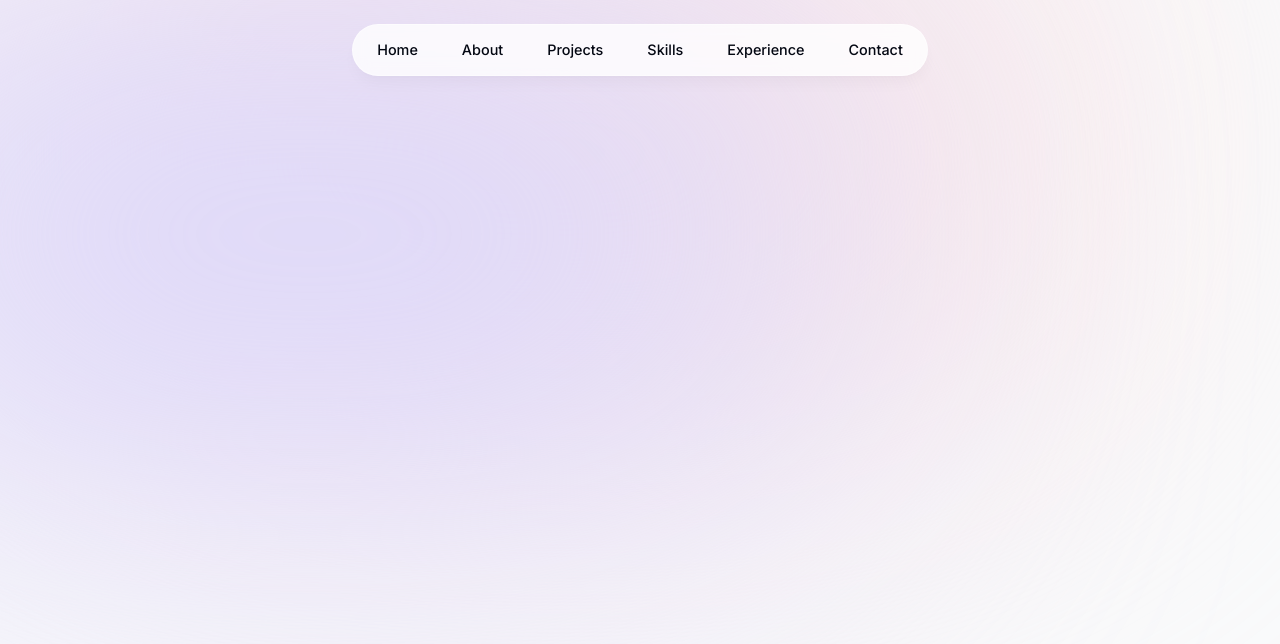
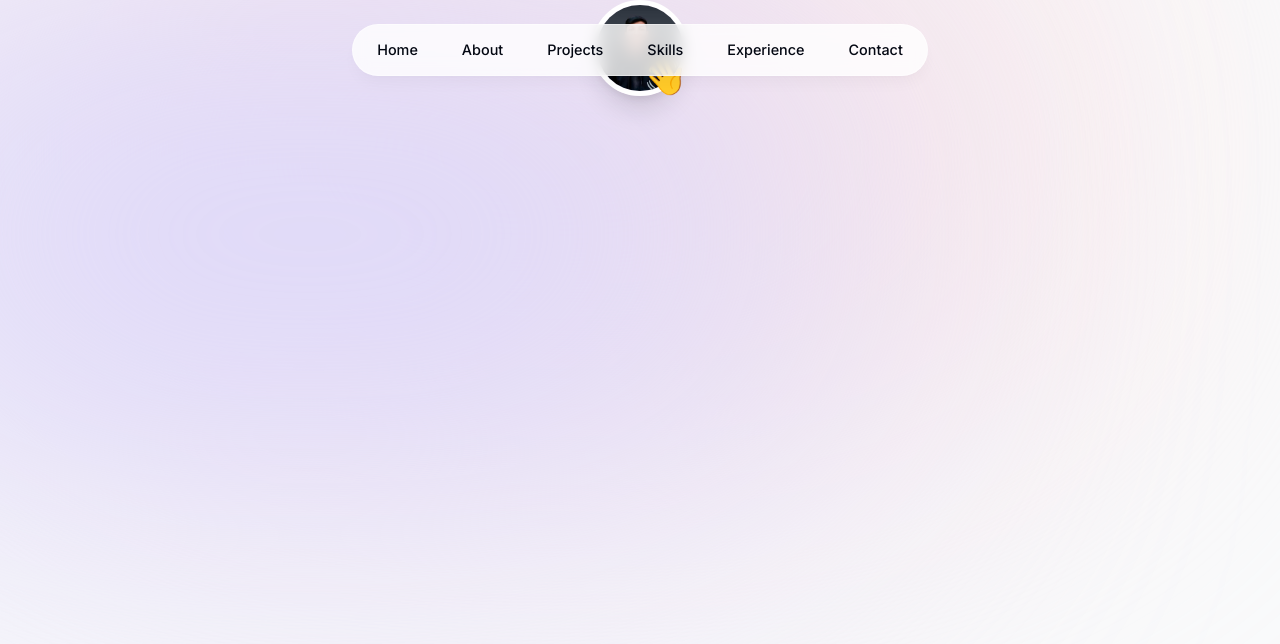
Before and after one commit to 0xaira/portfolio, a Next.js app: page / in a window 1280 px wide. Shown: the top 644 px of the page. Built offline with nearby package versions, Linux system fonts and the light colour scheme.

Commit message:
style: Set the Intro profile image

```diff
--- a/app/layout.tsx
+++ b/app/layout.tsx
@@ -1,7 +1,7 @@
 import type { Metadata } from "next";
 import { Inter } from "next/font/google";
 import "./globals.css";
-
+import Header from "@/components/Header";
 const inter = Inter({ subsets: ["latin"] });
 
 export const metadata: Metadata = {
@@ -21,6 +21,7 @@ export default function RootLayout({
       >
         <div className="bg-[#fbe2e3] absolute top-[-6rem] -z-10 right-[11rem] h-[31.25rem] w-[31.25rem] rounded-full blur-[10rem] sm:w-[68.75rem]"></div>
         <div className="bg-[#dbd7fb] absolute top-[-1rem] -z-10 left-[-35rem] h-[31.25rem] w-[50rem] rounded-full blur-[10rem] sm:w-[68.75rem] md:left-[-33rem] lg:left-[-28rem] xl:left-[-15rem] 2xl:left-[-5rem]"></div>
+        <Header />
         {children}
         </body>
     </html>
--- a/app/page.tsx
+++ b/app/page.tsx
@@ -1,9 +1,8 @@
-import Header from "@/components/Header";
-
+import Intro from "@/components/Intro";
 export default function Home() {
   return (
-    <main className="">
-        <Header />
+    <main className="flex flex-col items-center px-4">
+         <Intro />
     </main>
   );
 }
--- /dev/null
+++ b/components/Intro.tsx
@@ -0,0 +1,47 @@
+'use client'
+import { motion } from 'framer-motion'
+import React from 'react'
+import profile from "@/public/profile.jpeg";
+import Image from 'next/image';
+export default function Intro() {
+  return (
+    <section>
+      <div className="flex items-center justify-center">
+        <div className="relative">
+          <motion.div
+            initial={{ opacity: 0, scale: 0 }}
+            animate={{ opacity: 1, scale: 1 }}
+            transition={{
+              type: "tween",
+              duration: 0.2,
+            }}
+          >
+            <Image
+              src={profile}
+              alt="Aira portrait"
+              width="192"
+              height="192"
+              quality="95"
+              priority={true}
+              className="h-24 w-24 rounded-full object-cover border-[0.35rem] border-white shadow-xl"
+            />
+          </motion.div>
+
+          <motion.span
+            className="absolute bottom-0 right-0 text-4xl"
+            initial={{ opacity: 0, scale: 0 }}
+            animate={{ opacity: 1, scale: 1 }}
+            transition={{
+              type: "spring",
+              stiffness: 125,
+              delay: 0.1,
+              duration: 0.7,
+            }}
+          >
+            👋
+          </motion.span>
+        </div>
+      </div>
+    </section>
+  )
+}
```
Also changed, not shown: public/profile.jpeg (added).
